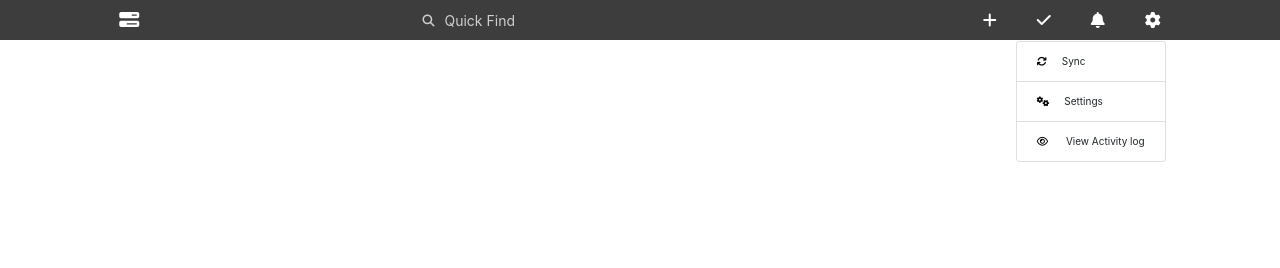
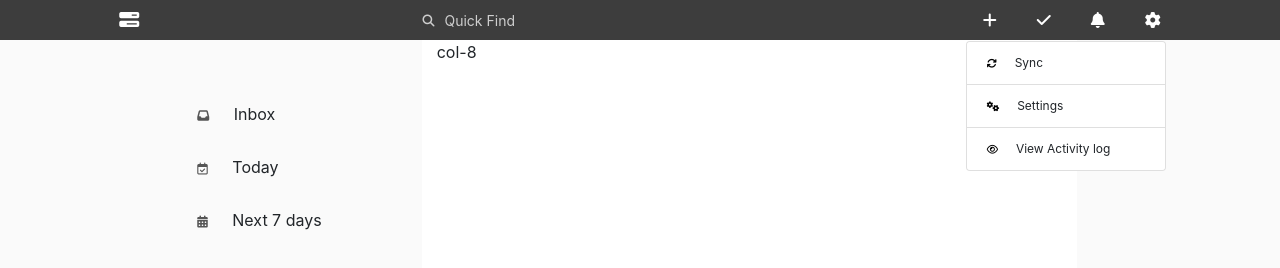
Before and after one commit to masterReactJS/TodoJS, a plain HTML site: page index.html in a window 1280 px wide. Both pictures are taken after a click on the icon 1152 px from the left and 20 px from the top of the page. Drawn offline with nearby package versions, Linux system fonts and the light colour scheme.

Commit message:
Implemented Vertical Nav bar

```diff
--- a/index.css
+++ b/index.css
@@ -3,7 +3,7 @@
     padding:0;
 }
 
-.navBar {
+.navBarTop {
     display: flex;
     background-color:#3D3D3D;
     height:40px;
@@ -64,10 +64,20 @@
     top: 33px;
     right: 15px;
     display: none;
+    z-index: 1;
 }
 
 .list {
     font-size: 10px;
+}
+
+.list:hover{
+    cursor: pointer;
+    background-color:#F3F3F3;
+}
+
+.listItem {
+    font-size: 12px;
 }
 
 .fa {
@@ -84,3 +94,33 @@
 .fa:hover{
     cursor:pointer;
 }
+
+.navBarVertical {
+    background-color: #FAFAFA;
+    padding-right: 0px;
+}
+
+.navBarVerticalList{
+    float: right;
+    padding: 50px 0px;
+    list-style-type: none;
+}
+
+.navBarVerticalListItem {
+    margin-bottom: 5px;
+    padding:12px 100px 12px 0px;
+}
+
+.navBarVerticalListItem:hover {
+    cursor: pointer;
+    background-color: #fff !important;
+}
+
+.todoOptionIcons {
+    font-size: 12px;
+    color:#555555;
+}
+
+.inboxDetails {
+
+}
--- a/index.html
+++ b/index.html
@@ -14,7 +14,7 @@
 </head>
 
 <body>
-    <div class="navBar">
+    <div class="navBarTop">
         <div class="appIcon">
             <i class="fa fa-tasks" aria-hidden="true"></i>
         </div>
@@ -28,22 +28,45 @@
             <i class="fa fa-bell" aria-hidden="true"></i>
             <div class="settingsBox">
                 <i class="fa fa-cog" aria-hidden="true"></i>
-                <div class="card" id="settingsList" style="width: 150px;">
+                <div class="card" id="settingsList" style="width: 200px;">
                     <ul class="list-group list-group-flush">
                         <li class="list list-group-item">
-                            <i class="fa fa-refresh subIcons" aria-hidden="true"></i><span>Sync</span>
+                            <i class="fa fa-refresh subIcons" aria-hidden="true"></i>
+                            <span class="listItem">Sync</span>
                         </li>
                         <li class="list list-group-item">
-                            <i class="fa fa-cogs subIcons" aria-hidden="true"></i><span>Settings</span>
+                            <i class="fa fa-cogs subIcons" aria-hidden="true"></i>
+                            <span class="listItem">Settings</span>
                         </li>
                         <li class="list list-group-item">
-                            <i class="fa fa-eye subIcons" aria-hidden="true"></i> <span>View Activity log</span>
+                            <i class="fa fa-eye subIcons" aria-hidden="true"></i>
+                            <span class="listItem">View Activity log</span>
                         </li>
                     </ul>
                 </div>
             </div>
         </div>
     </div>
+    <div class="row" style="height:100vh;">
+        <div class="col-4 navBarVertical">
+            <ul class="navBarVerticalList">
+                <li class="navBarVerticalListItem" id="inbox">
+                    <i class="fa fa-inbox todoOptionIcons" aria-hidden="true"></i>
+                    <span>Inbox</span>
+                </li>
+                <li class="navBarVerticalListItem" id="currentDayCal">
+                    <i class="fa fa-calendar-check-o todoOptionIcons" aria-hidden="true"></i>
+                    <span>Today</span>
+                </li>
+                <li class="navBarVerticalListItem" id="calendar">
+                    <i class="fa fa-calendar todoOptionIcons" aria-hidden="true"></i>
+                    <span>Next 7 days</span>
+                </li>
+            </ul>
+        </div>
+        <div class="col-6 inboxDetails">col-8</div>
+        <div class="col-2" style="background-color: #FAFAFA;"></div>
+    </div>
     <script src="index.js"></script>
     <script src="https://use.fontawesome.com/326e3b6e3b.js"></script>
 </body>
--- a/index.js
+++ b/index.js
@@ -1,11 +1,37 @@
 var settingsButton = document.getElementsByClassName("fa-cog");
 var settingsList = document.getElementById("settingsList");
 
+//Hide settings list when clicked elsewhere
 document.addEventListener("click", function() {
     settingsList.style.display == "block" ? settingsList.style.display = "none" : null;
 });
 
+//Toggle settings list to visible and invisible
 settingsButton[0].addEventListener("click", function(event) {
-    event.stopPropagation();
+    event.stopPropagation();  // To stop event bubbling
     settingsList.style.display == "block" ? settingsList.style.display = "none" : settingsList.style.display = "block";;
 });
+
+//DEactive tabs function
+function deactivateTabs(item) {
+    document.getElementById(item).style.backgroundColor = "#FAFAFA";
+}
+
+//Activate and Deactivate Tabs based on selection
+document.getElementById("inbox").addEventListener("click", function() {
+    document.getElementById("inbox").style.backgroundColor = "#fff";
+    deactivateTabs("currentDayCal");
+    deactivateTabs("calendar");
+});
+
+document.getElementById("currentDayCal").addEventListener("click", function() {
+    document.getElementById("currentDayCal").style.backgroundColor = "#fff";
+    deactivateTabs("inbox");
+    deactivateTabs("calendar");
+});
+
+document.getElementById("calendar").addEventListener("click", function() {
+    document.getElementById("calendar").style.backgroundColor = "#fff";
+    deactivateTabs("currentDayCal");
+    deactivateTabs("inbox");
+});
```
